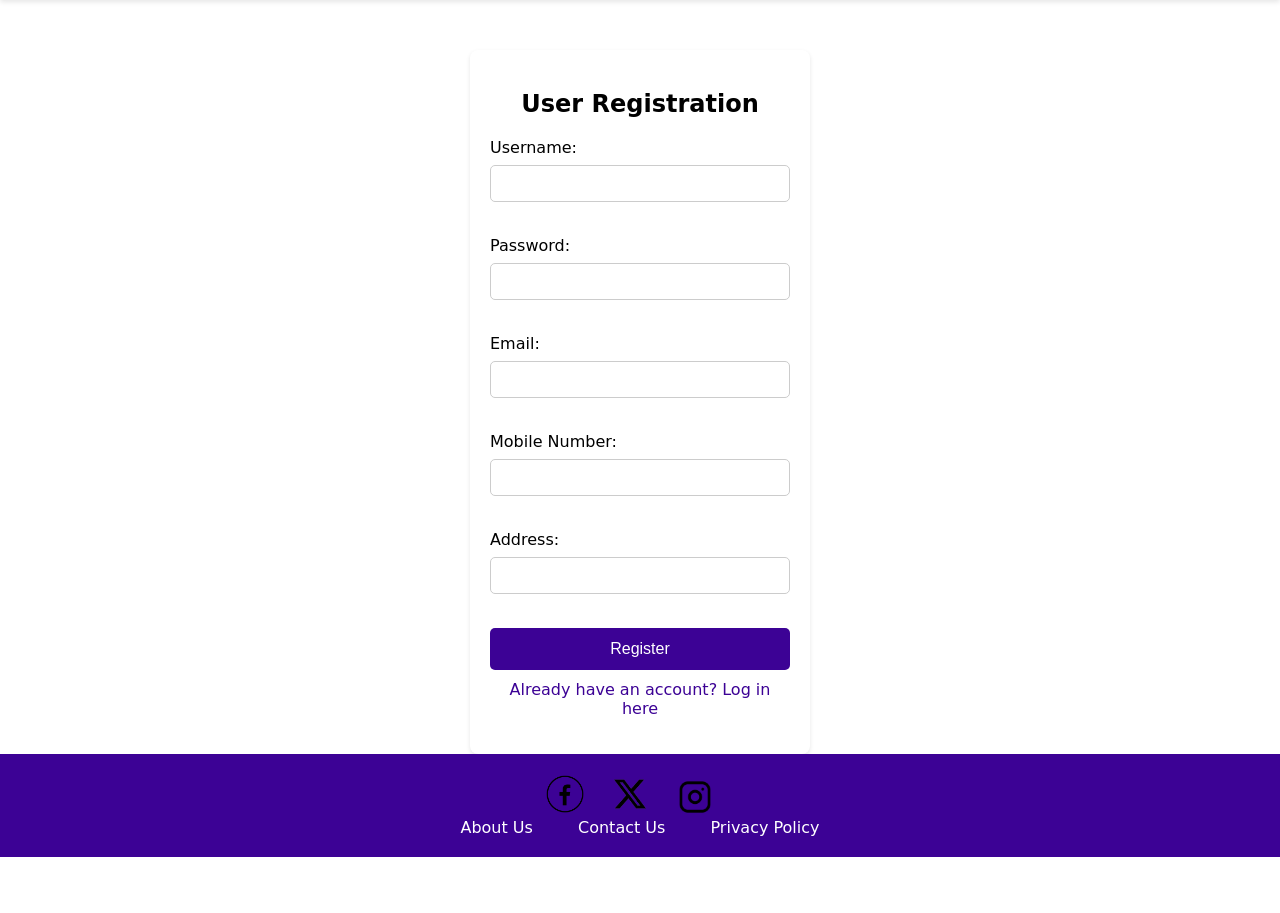
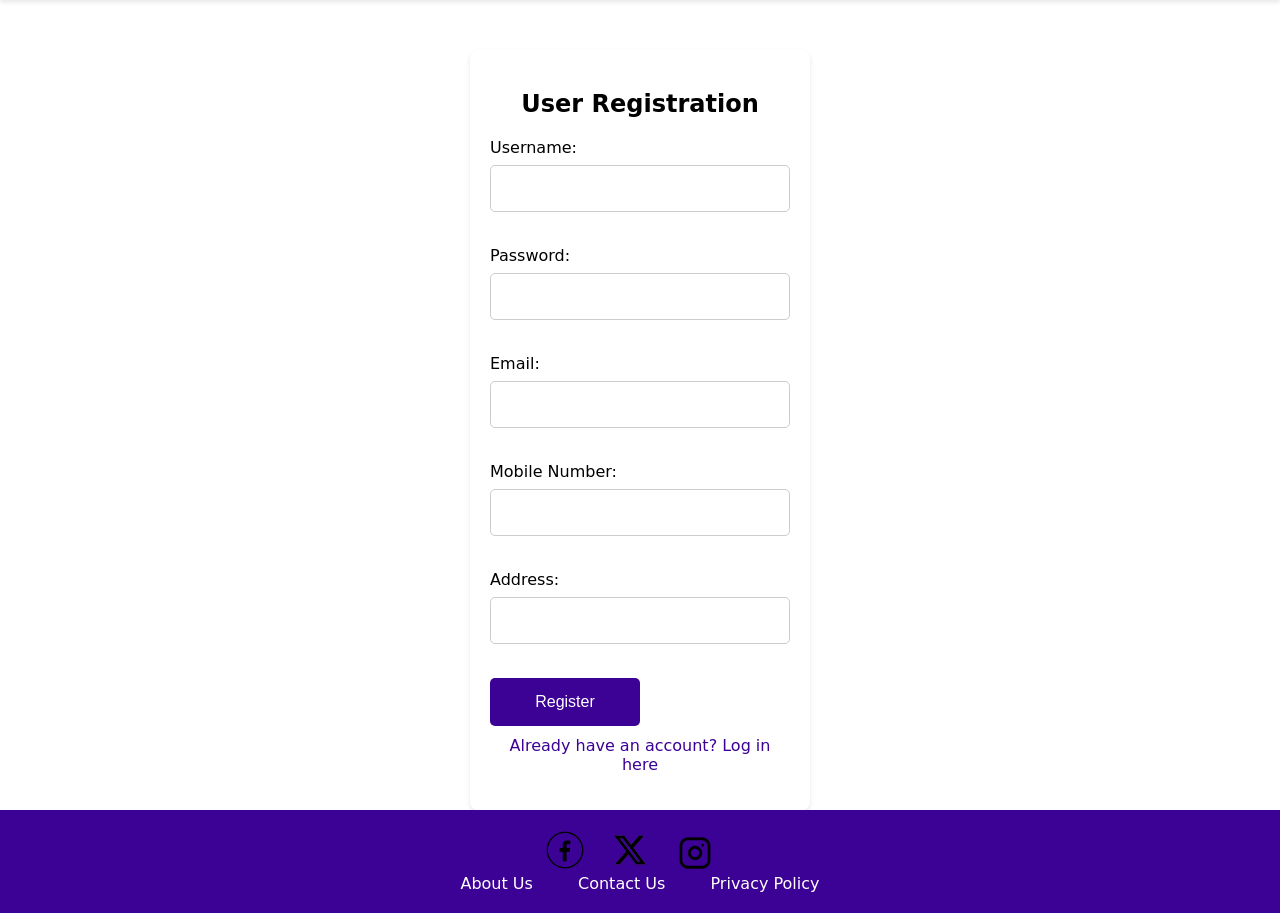
Before and after one commit to dannya123-blm/DVSP, a PHP site: page /register.php in a window 1280 px wide. Shown: the part 244-1157 px from the top of the page. Before the commit the page ends 1101 px from the top, so only its background shows below. Run offline with PHP 8.4, Linux system fonts and the light colour scheme.

Commit message:
finished these

```diff
--- a/SoftwareENgineering&WebdevProject/classes/Delivery.php
+++ b/SoftwareENgineering&WebdevProject/classes/Delivery.php
@@ -67,5 +67,4 @@ class Delivery {
         $this->status = $data['Status'];
     }
 }
-
 ?>
--- a/SoftwareENgineering&WebdevProject/css/register.css
+++ b/SoftwareENgineering&WebdevProject/css/register.css
@@ -23,16 +23,15 @@ input[type="text"],
 input[type="password"],
 input[type="email"] {
     width: 100%;
-    padding: 10px;
+    padding: 15px;
     margin-bottom: 15px;
     border: 1px solid #ccc;
     border-radius: 5px;
     box-sizing: border-box;
 }
-
-input[type="submit"] {
-    width: 100%;
-    padding: 12px;
+.submit-button {
+    width: 50%;
+    padding: 15px;
     border: none;
     border-radius: 5px;
     background-color: #3C0295;
@@ -41,8 +40,8 @@ input[type="submit"] {
     cursor: pointer;
 }
 
-input[type="submit"]:hover {
-    background-color: #3C0295;
+.submit-button:hover {
+    background-color: #29066b;  /* Adjusted to a darker shade for hover effect */
 }
 
 p {
--- a/SoftwareENgineering&WebdevProject/public/register.php
+++ b/SoftwareENgineering&WebdevProject/public/register.php
@@ -48,7 +48,7 @@ if ($_SERVER["REQUEST_METHOD"] == "POST") {
         <input type="text" id="mobileNumber" name="mobileNumber" required><br><br>
         <label for="address">Address:</label>
         <input type="text" id="address" name="address" required><br><br>
-        <input type="submit" value="Register">
+        <input type="submit" value="Register" class="submit-button">
     </form>
     <p style="text-align: center;">Already have an account? <a href="../public/login.php">Log in here</a></p>
 </div>
```
